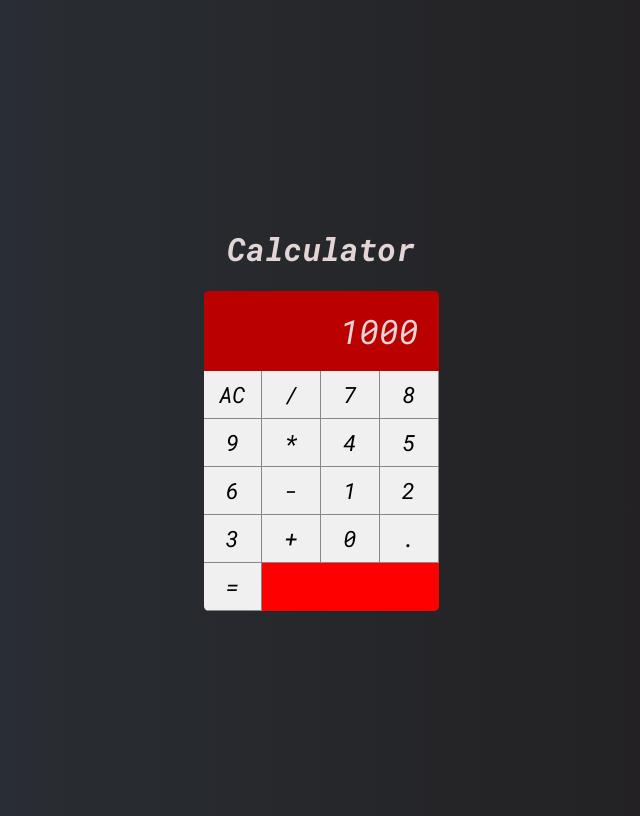
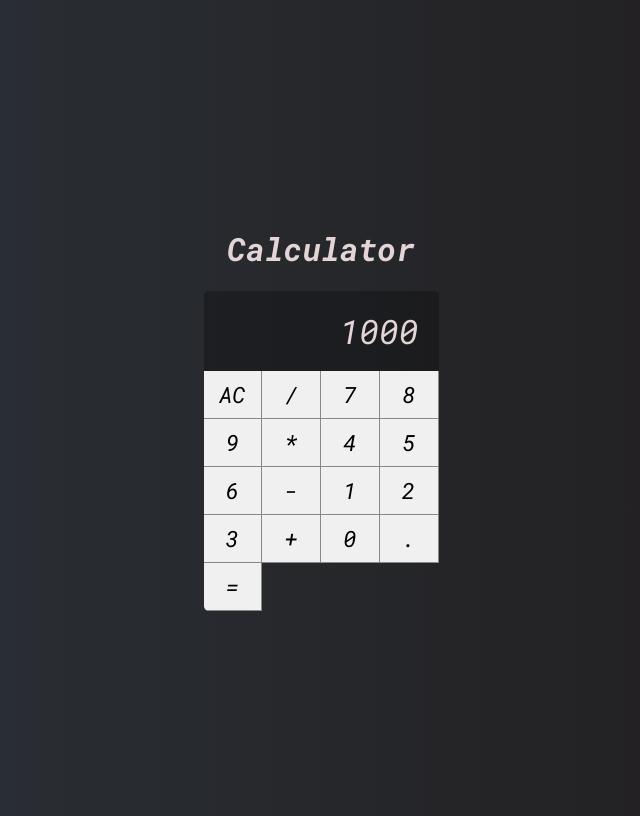
Before and after one commit to giovanne-aquino-clear/react-2-project-calc, a React (Create React App) app: page / in a window 1280 px wide. Shown: the whole page, without its empty margins (319-959 px from the left). Built offline with nearby package versions, Linux system fonts and the light colour scheme.

Commit message:
rm background

```diff
--- a/src/main/Calculator.css
+++ b/src/main/Calculator.css
@@ -3,7 +3,6 @@
     width: 235px;
     border-radius: 5px;
     overflow: hidden;
-    background-color: red; /* temporário*/
 
 
     display: grid;
```
